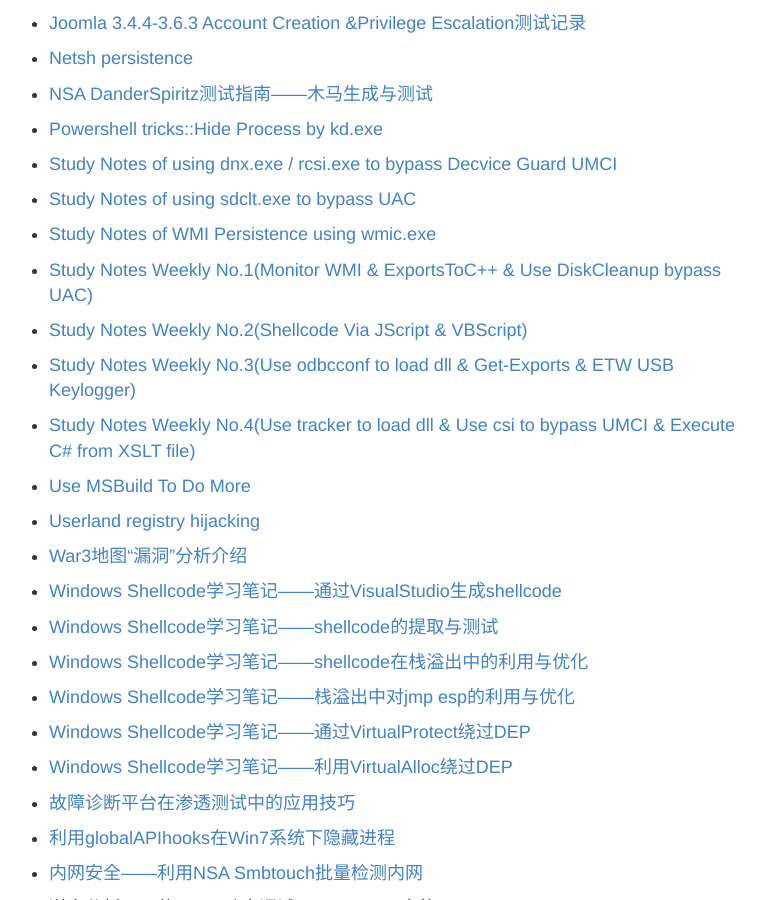
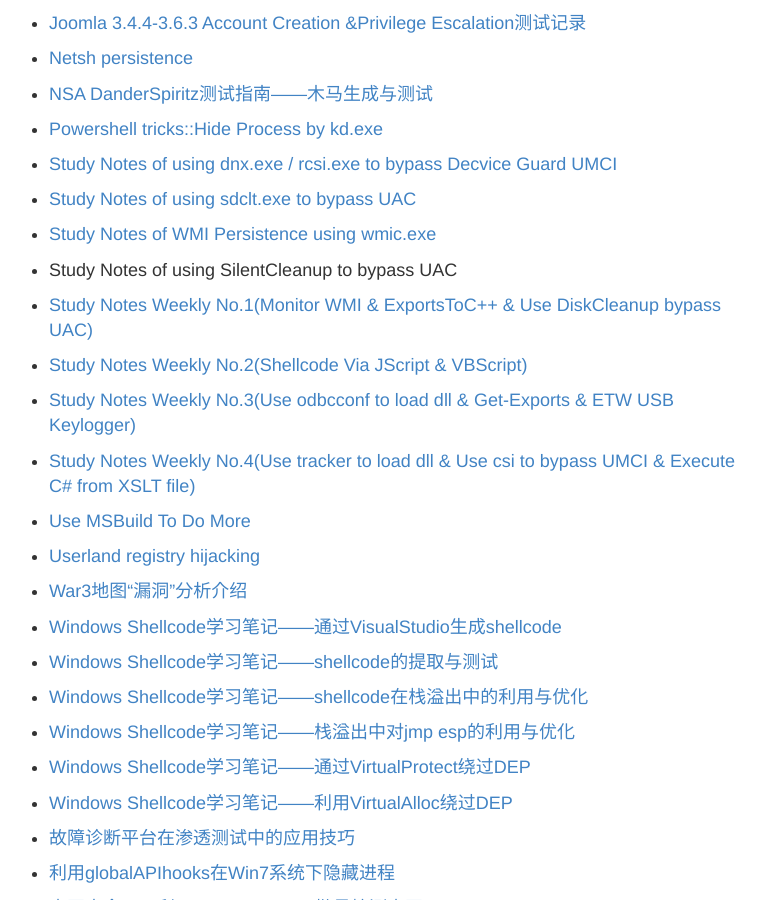
Before and after one commit to 3gstudent/backup-3gstudent.github.io, a Jekyll site: the page built from about.md, in a window 1280 px wide and 900 px high, scrolled down 1746 px. Shown: the whole window, without its empty margins (261-1027 px from the left). Built offline with Jekyll 4.4.1, drawn with Linux system fonts in a browser that asks for light colours.

Commit message:
Update about.md

```diff
--- a/about.md
+++ b/about.md
@@ -97,6 +97,9 @@ Github:   [3gstudent](https://github.com/3gstudent)
  [Study Notes of WMI Persistence using wmic.exe](https://3gstudent.github.io/3gstudent.github.io/Study-Notes-of-WMI-Persistence-using-wmic.exe/)
 
 -
+ Study Notes of using SilentCleanup to bypass UAC
+
+-
  [Study Notes Weekly No.1(Monitor WMI & ExportsToC++ & Use DiskCleanup bypass UAC)](https://3gstudent.github.io/3gstudent.github.io/Study-Notes-Weekly-No.1(Monitor-WMI_ExportsToC++_Use-DiskCleanup-bypass-UAC)/)
 
 -
```
